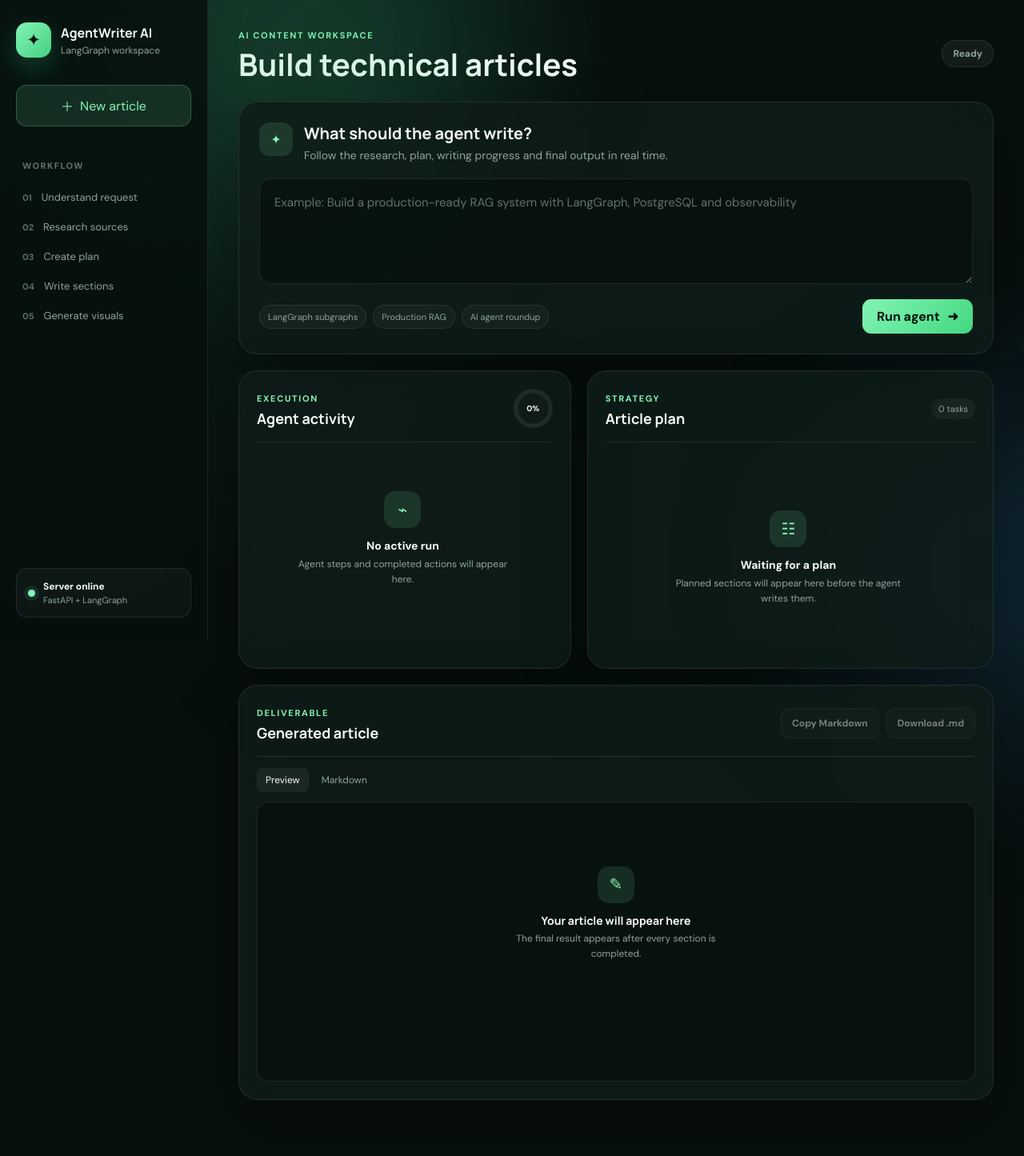
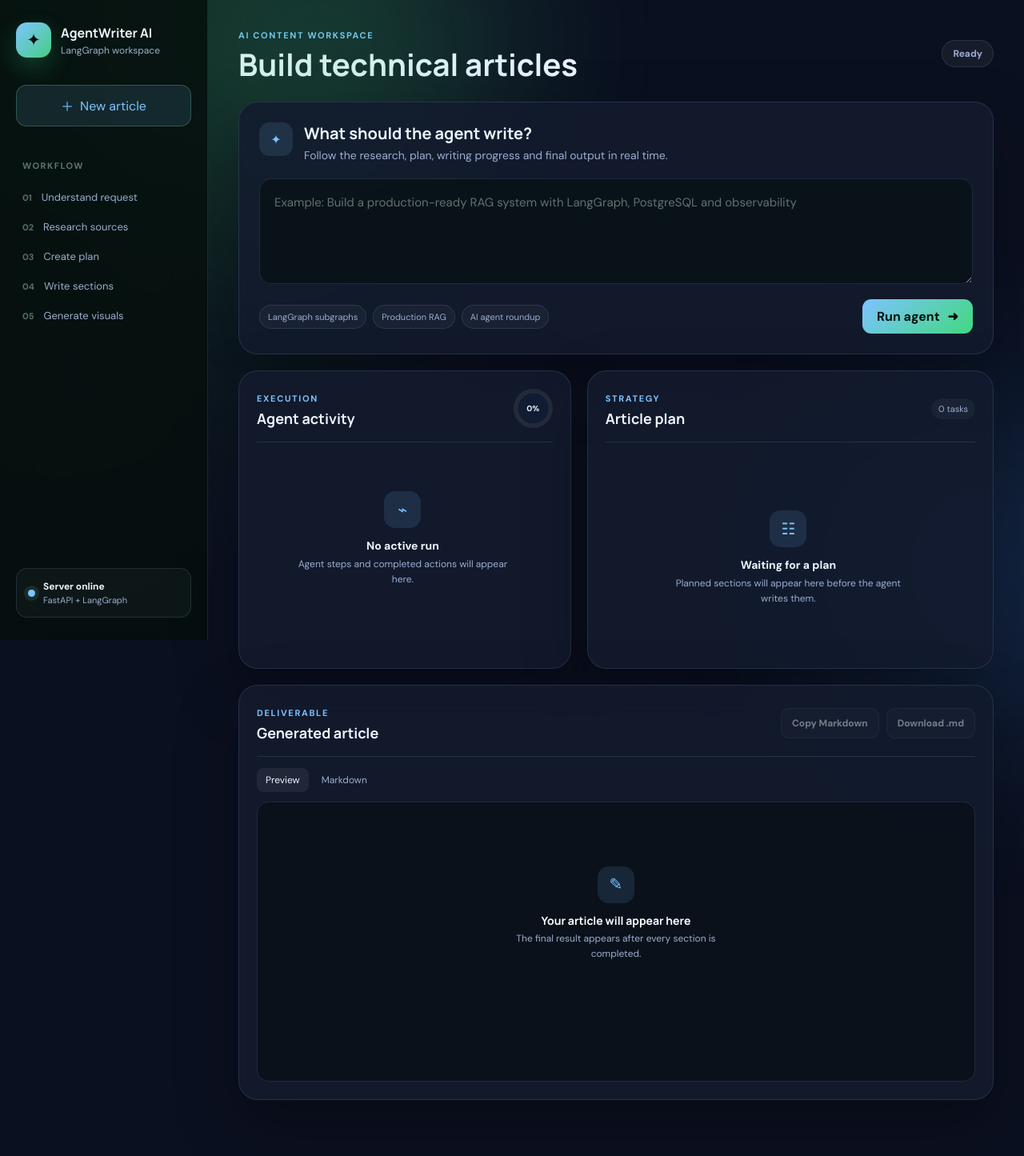
Before and after one commit to ishivamm/AgentWriter-AI, a FastAPI app: page / in a window 1280 px wide. Shown: the whole page at 80% size. Run offline with FastAPI, Linux system fonts and the light colour scheme; some libraries are stand-ins or nearby versions.

Commit message:
updated css

```diff
--- a/static/css/style.css
+++ b/static/css/style.css
@@ -1,20 +1,20 @@
 :root {
-    --background: #07100e;
-    --surface: rgba(15, 28, 25, 0.86);
-    --surface-solid: #101c19;
-    --surface-light: #162723;
-    --border: rgba(255, 255, 255, 0.09);
+    --background: #0b1020;
+    --surface: rgba(19, 27, 46, 0.86);
+    --surface-solid: #121c32;
+    --surface-light: #1a2744;
+    --border: rgba(166, 188, 255, 0.14);
 
-    --text: #f5faf7;
-    --muted: #8fa39c;
+    --text: #edf4ff;
+    --muted: #9aaed0;
 
-    --primary: #83f5b5;
-    --primary-dark: #20b76a;
-    --primary-soft: rgba(131, 245, 181, 0.12);
+    --primary: #7cc4ff;
+    --primary-dark: #4b8df7;
+    --primary-soft: rgba(124, 196, 255, 0.12);
 
-    --blue: #7cc9ff;
-    --danger: #ff7e8c;
-    --warning: #f3c86c;
+    --blue: #8ec5ff;
+    --danger: #ff7d8c;
+    --warning: #ffc977;
 
     --sidebar-width: 260px;
 
```
